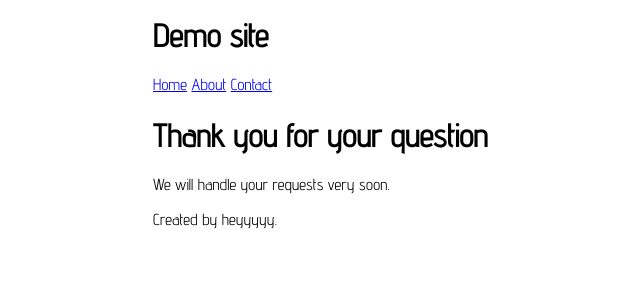
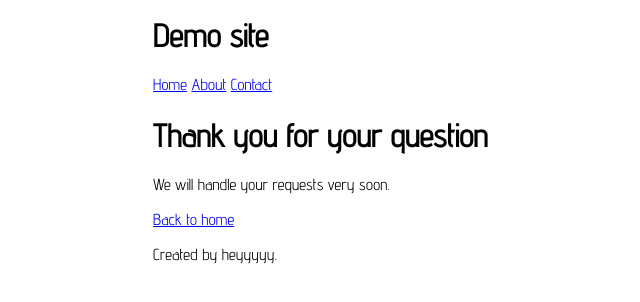
Before and after one commit to LeiHeiI/20200516, an Eleventy site: page thanks.md in a window 1280 px wide. Shown: the whole page, without its empty margins (137-777 px from the left). Built offline with nearby package versions, Linux system fonts and the light colour scheme; Eleventy itself is replaced by a stand-in of ours; files that its build step writes are made by us from their sources.

Commit message:
Update thanks.md

```diff
--- a/thanks.md
+++ b/thanks.md
@@ -5,3 +5,6 @@ layout: layout.html
 # Thank you for your question
 
 We will handle your requests very soon.
+
+
+[Back to home](http://sad-mccarthy-a61d59.netlify.app/)
```
